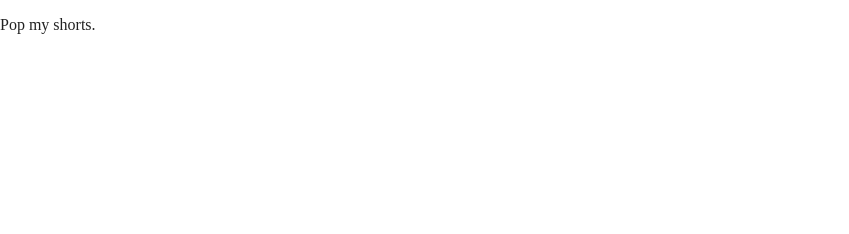
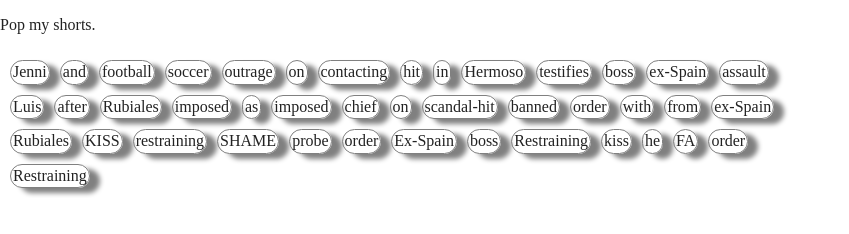
Before and after one commit to toinebeg/newspopper, a website built with Parcel: page index.html in a window 1280 px wide. Shown: the whole page, without its empty margins (0-849 px from the left). Built offline with nearby package versions, Linux system fonts and the light colour scheme.

Commit message:
add word list

```diff
--- /dev/null
+++ b/css/newspopper.css
@@ -0,0 +1,18 @@
+
+
+#wordsBag {
+  display: flex;
+  gap: 10px;
+  width: 800px;
+  overflow: hidden;
+  flex-wrap: wrap;
+  padding: 10px;
+}
+
+.word {
+  display: block;
+  box-shadow: 10px 5px 5px gray;
+  padding: 2px;
+  border: 1px gray solid;
+  border-radius: 15px;
+}
--- a/index.html
+++ b/index.html
@@ -18,6 +18,7 @@
 
   <link rel="stylesheet" href="css/normalize.css">
   <link rel="stylesheet" href="css/main.css">
+  <link rel="stylesheet" href="css/newspopper.css">
 
   <meta name="theme-color" content="#fafafa">
 </head>
@@ -27,8 +28,15 @@
   <!-- Add your site or application content here -->
   <p>Pop my shorts.</p>
   <script src="js/vendor/modernizr-3.11.2.min.js"></script>
+  <script src="js/vendor/htm.js"></script>
+  <script src="js/vendor/vhtml.js"></script>
   <script src="js/plugins.js"></script>
-  <script src="js/main.js"></script>
+
+  <script src="js/plugins.js"></script>
+  <script type="module" src="js/main.js"></script>
+
+
+  <div id="wordsBag" ></div>
 
 </body>
 
--- a/js/main.js
+++ b/js/main.js
@@ -0,0 +1,85 @@
+function createElmt(htmlStr) {
+  var
+    helper = document.createElement('div'),
+    result = document.createDocumentFragment(),
+    i = 0, num;
+
+  helper.innerHTML = htmlStr;
+
+  for (num = helper.childNodes.length; i < num; i += 1) {
+    result.appendChild(helper.childNodes[i].cloneNode(true))
+  }
+
+  return result;
+}
+
+
+function shuffle(array) {
+  let currentIndex = array.length,  randomIndex;
+
+  // While there remain elements to shuffle.
+  while (currentIndex > 0) {
+
+    // Pick a remaining element.
+    randomIndex = Math.floor(Math.random() * currentIndex);
+    currentIndex--;
+
+    // And swap it with the current element.
+    [array[currentIndex], array[randomIndex]] = [
+      array[randomIndex], array[currentIndex]];
+  }
+
+  return array;
+}
+
+const data = {
+  reuters : {
+    name: "Reuters",
+    title: "Restraining order imposed on ex-Spain soccer boss as he testifies in assault probe",
+    url: "https://www.reuters.com/world/europe/spains-ex-soccer-boss-rubiales-due-court-sex-assault-investigation-2023-09-14/"
+  },
+  aljazeera: {
+    name: "Al Jazeera",
+    title : "Restraining order imposed on scandal-hit ex-Spain football boss Rubiales",
+    url: "https://www.aljazeera.com/news/2023/9/15/spains-former-football-boss-rubiales-in-court-over-world-cup-kiss-scandal"
+  },
+
+  thesun : {
+    name: "The Sun",
+    title: "KISS SHAME Ex-Spain FA chief Luis Rubiales hit with restraining order and banned from contacting Jenni Hermoso after kiss outrage",
+    url : "https://www.thesun.co.uk/sport/23967243/luis-rubiales-court-denying-wrongdoing-jenni-hermoso/"
+  }
+}
+
+
+
+
+const init = () => {
+
+
+  const words = Object.values(data).reduce((acc, journal) => {
+    const words = journal.title.split(" ");
+    acc = [...acc, ...words]
+    return acc;
+  }, [])
+  const shuffledWords = shuffle(words)
+  const wordBagDiv = document.querySelector("#wordsBag")
+
+
+  wordBagDiv.appendChild(
+    createElmt(shuffledWords.reduce((acc, word) => {
+
+       acc += `<div class="word" >${word}</div>`
+
+      return acc
+    }, ''))
+  )
+
+  console.log("coucou", words)
+
+
+}
+
+
+
+init()
```
